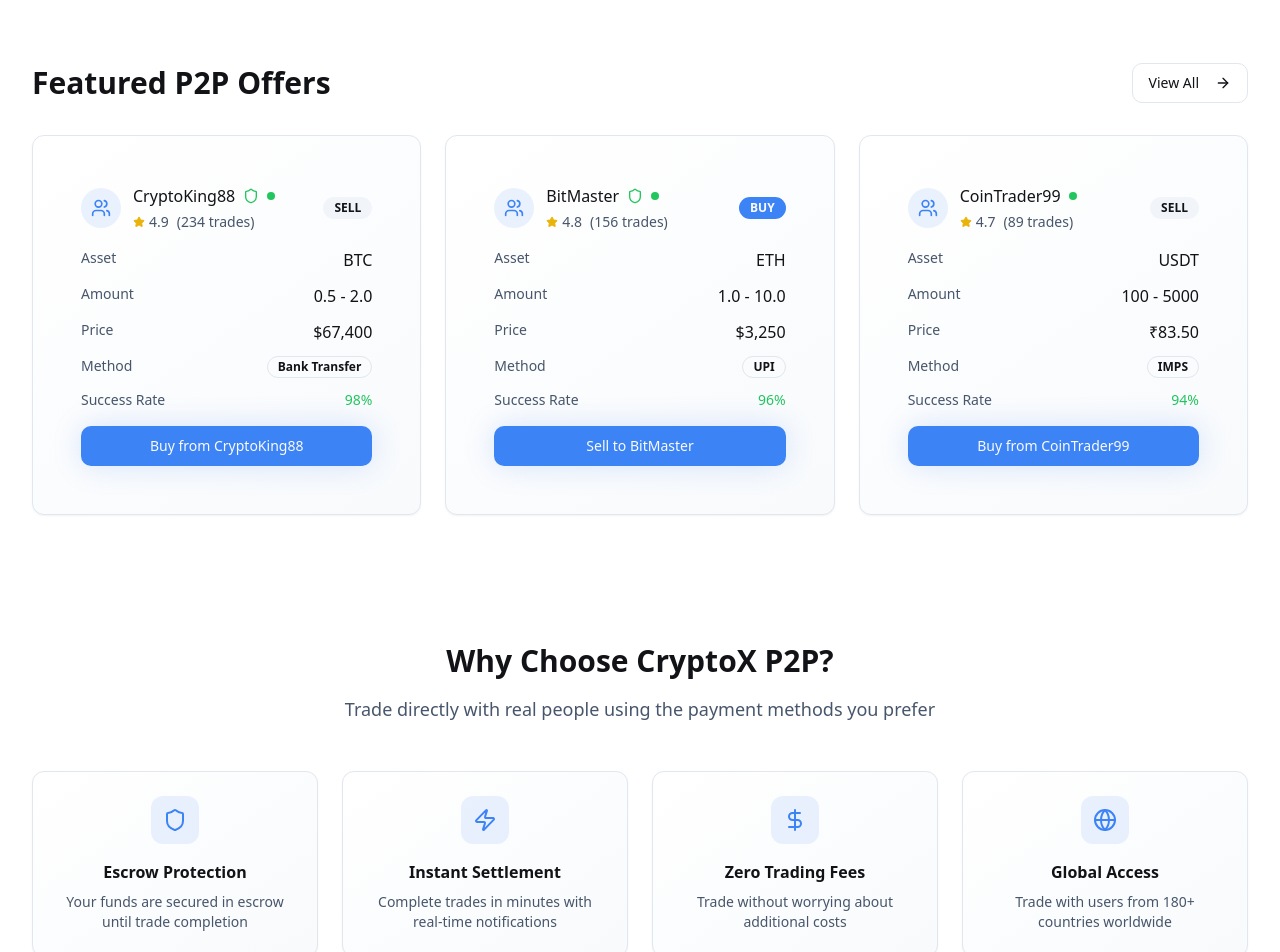
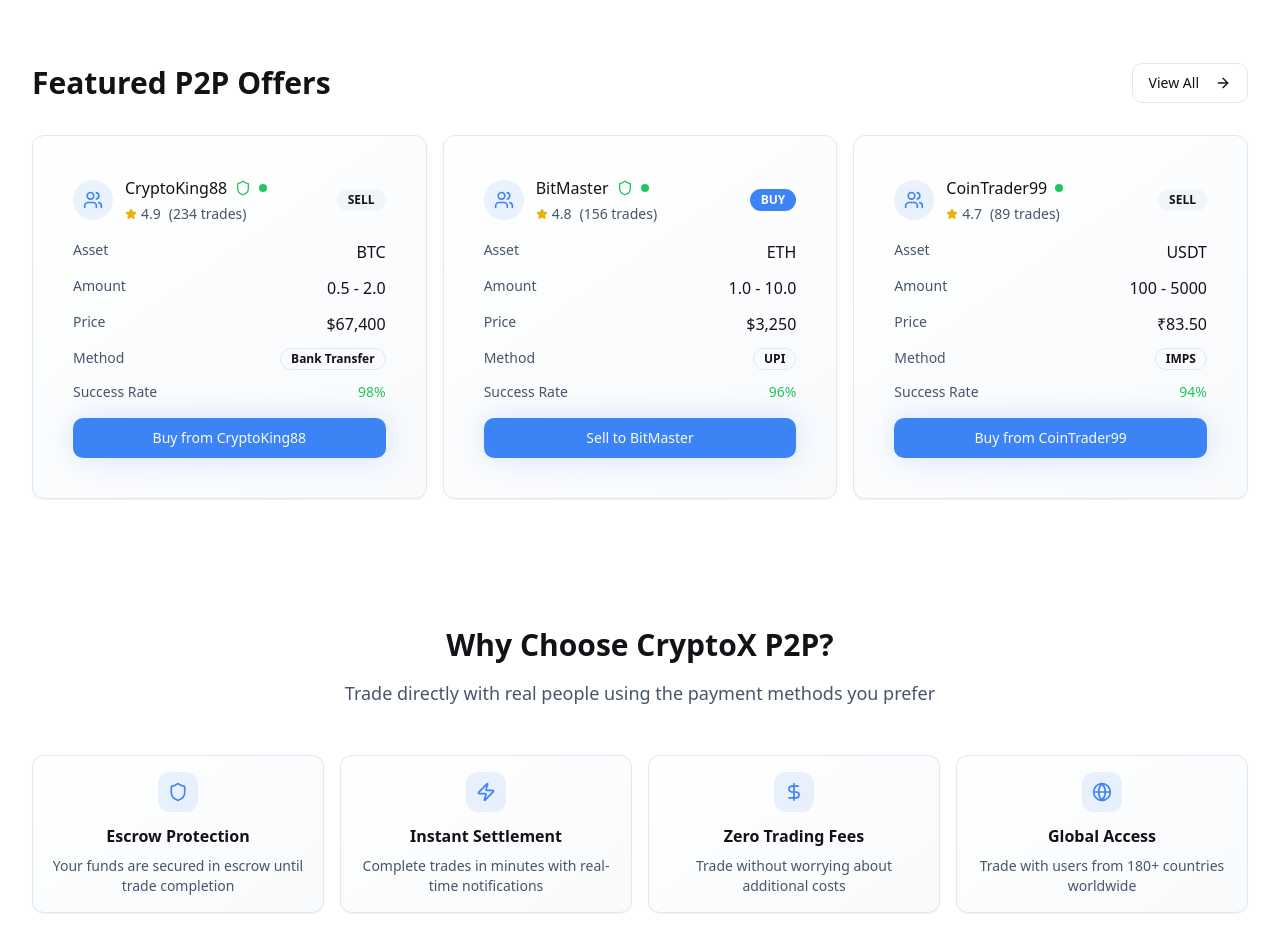
Before and after one commit to manishjan1811/trade-flow-universe, a React (Vite) app: page / in a window 1280 px wide. Shown: the part 1340-2292 px from the top of the page. Built offline with nearby package versions, Linux system fonts and the light colour scheme.

Commit message:
Refactor: Reduce card size in mobile view
Reduce the size of the cards in the "Why Choose CryptoX" P2P section for better mobile view optimization.

```diff
--- a/src/pages/Home.tsx
+++ b/src/pages/Home.tsx
@@ -269,10 +269,10 @@ export default function Home() {
             </Link>
           </div>
 
-          <div className="grid grid-cols-1 md:grid-cols-2 lg:grid-cols-3 gap-4 md:gap-6">
+          <div className="grid grid-cols-1 md:grid-cols-2 lg:grid-cols-3 gap-3 md:gap-4">
             {p2pOffers.map((offer) => (
               <Card key={offer.id} className="crypto-card hover:border-primary/50 transition-all duration-300">
-                <div className="p-4 md:p-6">
+                <div className="p-3 md:p-4">
                   <div className="flex items-center justify-between mb-4">
                     <div className="flex items-center space-x-3">
                       <div className="w-10 h-10 bg-primary/10 rounded-full flex items-center justify-center">
@@ -341,7 +341,7 @@ export default function Home() {
             </p>
           </div>
 
-          <div className="grid grid-cols-1 md:grid-cols-2 lg:grid-cols-4 gap-4 md:gap-6">
+          <div className="grid grid-cols-2 md:grid-cols-4 gap-3 md:gap-4">
             {[
               {
                 icon: Shield,
@@ -366,12 +366,12 @@ export default function Home() {
             ].map((feature, index) => {
               const Icon = feature.icon;
               return (
-                <Card key={feature.title} className="crypto-card text-center p-4 md:p-6 hover:border-primary/50 transition-all duration-300">
-                  <div className="w-12 h-12 bg-primary/10 rounded-xl flex items-center justify-center mx-auto mb-4">
-                    <Icon className="w-6 h-6 text-primary" />
+                <Card key={feature.title} className="crypto-card text-center p-3 md:p-4 hover:border-primary/50 transition-all duration-300">
+                  <div className="w-8 h-8 md:w-10 md:h-10 bg-primary/10 rounded-xl flex items-center justify-center mx-auto mb-3">
+                    <Icon className="w-4 h-4 md:w-5 md:h-5 text-primary" />
                   </div>
-                  <h3 className="font-semibold text-foreground mb-2">{feature.title}</h3>
-                  <p className="text-sm text-muted-foreground">{feature.description}</p>
+                  <h3 className="text-sm md:text-base font-semibold text-foreground mb-2">{feature.title}</h3>
+                  <p className="text-xs md:text-sm text-muted-foreground">{feature.description}</p>
                 </Card>
               );
             })}
```
